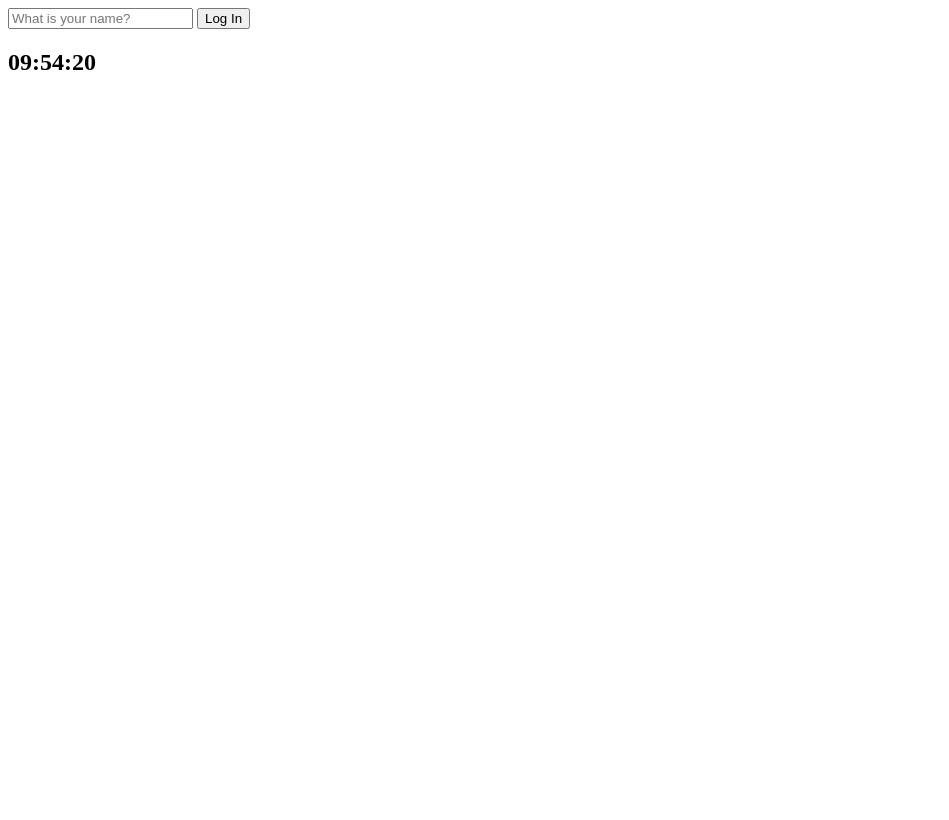
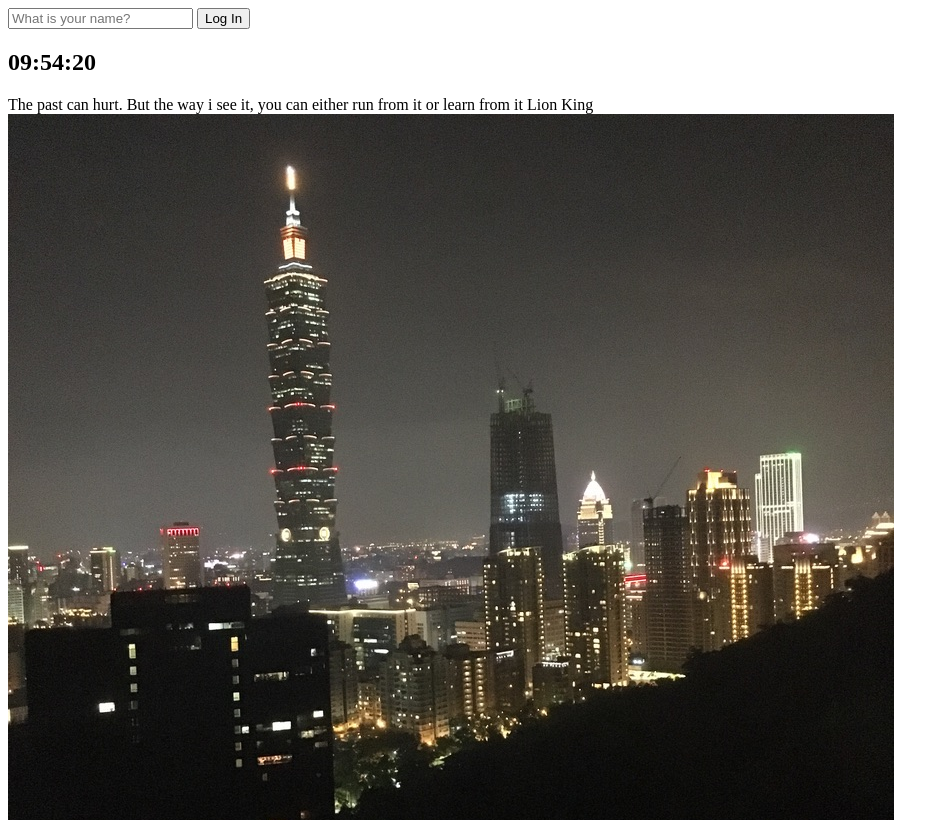
Before and after one commit to hae-on/Momentum, a plain HTML site: page Index.html in a window 1280 px wide. Shown: the top 820 px of the page, without its empty margins (0-949 px from the left). Drawn offline with Linux system fonts and the light colour scheme.

Commit message:
랜덤으로 명대사, 배경이미지 삽입

```diff
--- a/Index.html
+++ b/Index.html
@@ -14,7 +14,13 @@
     </form>
     <h1 id="greeting" class="hidden"></h1>
     <h2 id="clock">00:00:00</h2>
+    <div id="quote">
+      <span></span>
+      <span></span>
+    </div>
     <script src="js/greeting.js"></script>
     <script src="js/clock.js"></script>
+    <script src="js/quotes.js"></script>
+    <script src="js/background.js"></script>
   </body>
 </html>
--- /dev/null
+++ b/js/background.js
@@ -0,0 +1,14 @@
+const images = ["0.jpg", "1.jpg", "2.jpeg", "3.jpeg", "4.jpeg"];
+
+const randomBg = images[Math.floor(Math.random() * images.length)];
+
+// img는 이미지가 담겨있는 폴더 이름 (queryselector 같은 느낌)
+const bgImage = document.createElement("img");
+
+// "img/1.jpg , img/3.heic" 처럼 출력하기 위해
+bgImage.src = `img/${randomBg}`;
+
+// html에 bgImage를 추가해준다. 랜덤하게 바뀌기에 html에 직접 넣어주진 못함
+document.body.appendChild(bgImage);
+
+console.log(bgImage);
--- /dev/null
+++ b/js/quotes.js
@@ -0,0 +1,52 @@
+const quotes = [
+  {
+    quote: "To infinity, and beyond!",
+    movie: "Toy-story",
+  },
+  {
+    quote:
+      "The happiest man on earth would look into the mirror and see only himself exactly as he is. ",
+    movie: "Harry Potter",
+  },
+  {
+    quote: "Sometimes the right path is not the easiest one ",
+    movie: "Pocahontas",
+  },
+  {
+    quote: "Remember, you are the one who can fill the world with sunshine",
+    movie: "Snow white",
+  },
+  {
+    quote: "Some people are worth melting for",
+    movie: "Frozen 2",
+  },
+  {
+    quote:
+      "If you don't know where you want to go, then it doesn't matter which path you take.",
+    movie: "Alice in the wonderland",
+  },
+  { quote: "To make each day count", movie: "Titanic" },
+  {
+    quote: "Knowing is the easy part, saying it out loud is the hard part",
+    movie: "Laboum",
+  },
+  {
+    quote:
+      "When you do decide to try it, it won't be any good. You shold take a chance. Got nothing to lose",
+    movie: "Home Alone",
+  },
+  {
+    quote:
+      "The past can hurt. But the way i see it, you can either run from it or learn from it",
+    movie: "Lion King",
+  },
+];
+
+// "#quote span:first-child" 에서 :과 first 뒤에 띄어쓰기 금지
+const quote = document.querySelector("#quote span:first-child");
+const movie = document.querySelector("#quote span:last-child");
+
+const todayQuote = quotes[Math.floor(Math.random() * quotes.length)];
+
+quote.innerText = todayQuote.quote;
+movie.innerText = todayQuote.movie;
```
Also changed, not shown: img/0.JPG (added), img/1.JPG (added), img/2.jpeg (added), img/3.jpeg (added), img/4.jpeg (added).
